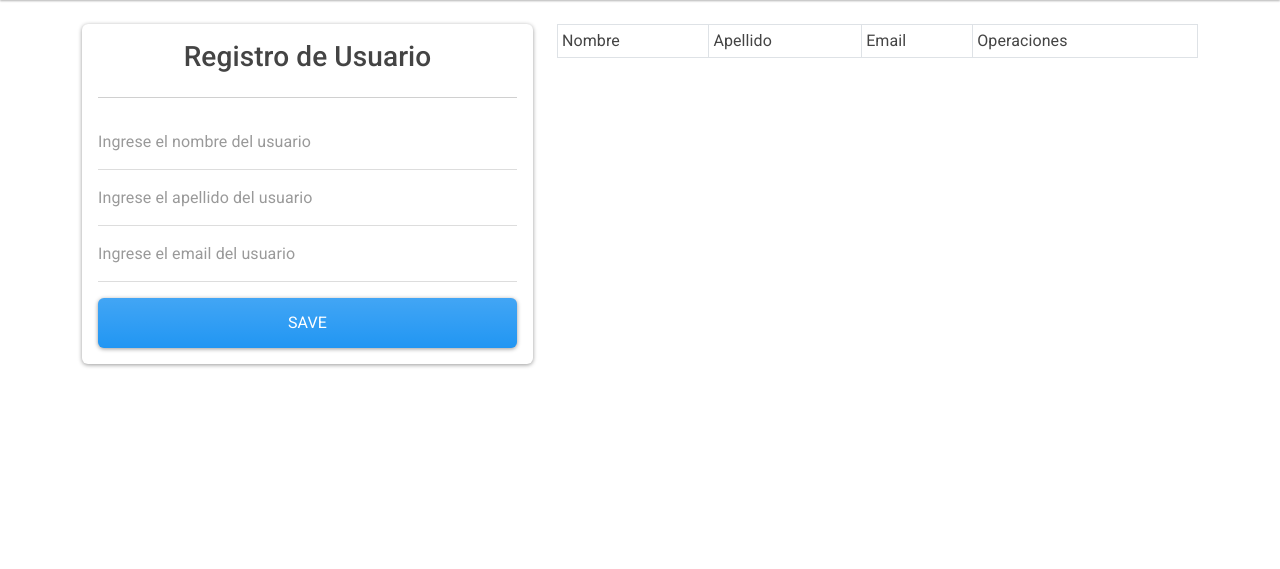
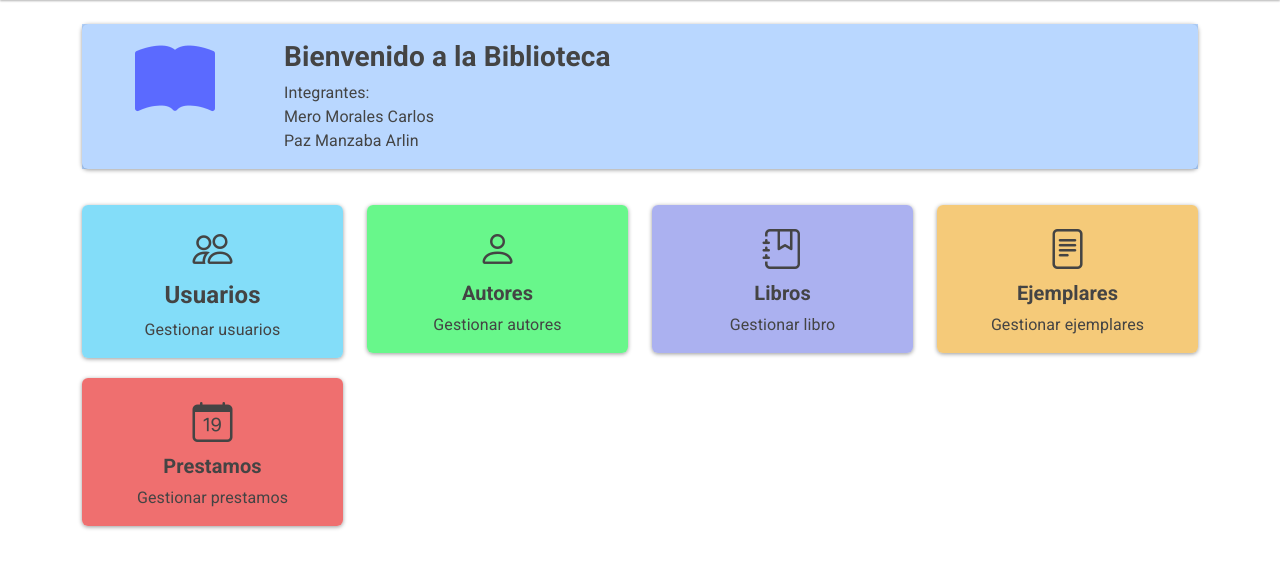
Before and after one commit to Arroll20005/Biblioteca-Flask, a Flask app: page / in a window 1280 px wide. Shown: the part 85-654 px from the top of the page. Run offline with Flask 3, Linux system fonts and the light colour scheme; data that the repository does not hold is empty; some libraries are stand-ins or nearby versions.

Commit message:
Implementaciones: Creación de index.html para la vista principal Uso de iconos de la libreria de bootstrap Card styles de bootstrap 5.0 Uso de excepciones para evitar errores de eliminar registros asociados en otras tablas

```diff
--- a/App.py
+++ b/App.py
@@ -15,14 +15,10 @@ mysql= MySQL(app)
 # seetings
 app.secret_key = 'mysecretkey'
 
-# Temporal
-# Muestra tabla usuario hasta crear la vista principal
+# VISTA PRINCINPAL DE LA BIBLIOTECA
 @app.route('/')
 def index():
-    cur = mysql.connection.cursor()
-    cur.execute('select * from usuario')
-    data = cur.fetchall()
-    return render_template('usuario.html', usuario = data)
+    return render_template('index.html')
 
 # ------------------------------------------------------------------------------------------------
 # Tabla Usuario
@@ -43,13 +39,13 @@ def add_usuario():
         email = request.form['email'].strip()
         # Validacion para evitar campos vacios
         if not nombre or not apellido or not email:
-            flash('Todos los campos son obligatorios')
+            flash('Todos los campos son obligatorios', 'warning')
             return redirect(url_for('indexusuario'))
 
         cur = mysql.connection.cursor()
         cur.execute('insert into usuario (nombre, apellido, email) values (%s, %s, %s)', (nombre, apellido, email))
         mysql.connection.commit()
-        flash('Usuario agregado correctamente')
+        flash('Usuario agregado correctamente', 'success')
 
         return redirect(url_for('indexusuario'))
 
@@ -70,7 +66,7 @@ def update_usuario(id):
         apellido = request.form['apellido'].strip()
         email = request.form['email'].strip()
         if not nombre or not apellido or not email:
-            flash('Todos los campos son obligatorios')
+            flash('Todos los campos son obligatorios', 'warning')
             return redirect(url_for('indexusuario'))
 
         cur = mysql.connection.cursor()
@@ -82,16 +78,20 @@ def update_usuario(id):
             where usuario_id =%s
         """, (nombre, apellido, email, id))
         mysql.connection.commit()
-        flash('Usuario actualizado correctamente')
+        flash('Usuario actualizado correctamente', 'success')
         return redirect(url_for('indexusuario'))
 
 # ELIMINA USUARIO
 @app.route('/delete_usuario/<string:id>')
 def delete_usuario(id):
-    cur = mysql.connection.cursor()
-    cur.execute('delete from usuario where usuario_id = %s', (id,))
-    mysql.connection.commit()
-    flash('Usuario eliminado correctamente')
+    try:
+        cur = mysql.connection.cursor()
+        cur.execute('delete from usuario where usuario_id = %s', (id,))
+        mysql.connection.commit()
+        flash('Usuario eliminado correctamente', 'success')
+    except Exception:
+        mysql.connection.rollback()
+        flash('No se pudo eliminar el usuario', 'danger')
     return redirect(url_for('indexusuario'))
 
 # ------------------------------------------------------------------------------------------------
@@ -110,13 +110,13 @@ def add_autor():
         apellido = request.form['apellido'].strip()
         nacionalidad = request.form['nacionalidad'].strip()
         if not nombre or not apellido or not nacionalidad:
-            flash('Todos los campos son obligatorios')
+            flash('Todos los campos son obligatorios', 'warning')
             return redirect(url_for('indexautor'))
 
         cur = mysql.connection.cursor()
         cur.execute('insert into autor (nombre, apellido, nacionalidad) values (%s, %s, %s)', (nombre, apellido, nacionalidad))
         mysql.connection.commit()
-        flash('Autor agregado correctamente')
+        flash('Autor agregado correctamente', 'success')
         return redirect(url_for('indexautor'))
 
 # EXTRAE DATOS DE AUTOR
@@ -134,7 +134,7 @@ def update_autor(id):
     apellido = request.form['apellido'].strip()
     nacionalidad = request.form['nacionalidad'].strip()
     if not nombre or not apellido or not nacionalidad:
-        flash('Todos los campos son obligatorios')
+        flash('Todos los campos son obligatorios','warning')
         return redirect(url_for('indexautor'))
 
     cur = mysql.connection.cursor()
@@ -146,16 +146,20 @@ def update_autor(id):
         where autor_id = %s
     """, (nombre, apellido, nacionalidad, id))
     mysql.connection.commit()
-    flash('Autor actualizado correctamente')
+    flash('Autor actualizado correctamente', 'success')
     return redirect(url_for('indexautor'))
 
 # ELIMINA AUTOR
 @app.route('/delete_autor/<string:id>')
 def delete_autor(id):
-    cur = mysql.connection.cursor()
-    cur.execute('delete from autor where autor_id = %s', (id,))
-    mysql.connection.commit()
-    flash('Autor eliminado correctamente')
+    try:
+        cur = mysql.connection.cursor()
+        cur.execute('delete from autor where autor_id = %s', (id,))
+        mysql.connection.commit()
+        flash('Autor eliminado correctamente', 'success')
+    except Exception:
+            mysql.connection.rollback()
+            flash('No se pudo eliminar el usuario', 'danger')
     return redirect(url_for('indexautor'))
 
 # ------------------------------------------------------------------------------------------------
@@ -191,7 +195,7 @@ def add_libro():
     anio_publicacion = request.form['anio_publicacion'].strip()
     autor_id = request.form['autor_id'].strip()
     if not titulo or not anio_publicacion or not autor_id:
-        flash('Todos los campos son obligatorios')
+        flash('Todos los campos son obligatorios', 'warning')
         return redirect(url_for('indexlibro'))
     # Controlardor de error para año ingresado
     try:
@@ -222,7 +226,7 @@ def update_libro(id):
     anio_publicacion = request.form['anio_publicacion'].strip()
     autor_id = request.form['autor_id'].strip()
     if not titulo or not anio_publicacion or not autor_id:
-        flash('Todos los campos son obligatorios')
+        flash('Todos los campos son obligatorios', 'warning')
         return redirect(url_for('indexlibro'))
     # Controlardor de error para año ingresado
     try:
@@ -243,10 +247,14 @@ def update_libro(id):
 # ELIMINA LIBRO
 @app.route('/delete_libro/<string:id>')
 def delete_libro(id):
-    cur = mysql.connection.cursor()
-    cur.execute('delete from libro where libro_id = %s', (id,))
-    mysql.connection.commit()
-    flash('Libro eliminado correctamente', 'success')
+    try:
+        cur = mysql.connection.cursor()
+        cur.execute('delete from libro where libro_id = %s', (id,))
+        mysql.connection.commit()
+        flash('Libro eliminado correctamente', 'success')
+    except Exception:
+            mysql.connection.rollback()
+            flash('No se pudo eliminar el libro', 'danger')
     return redirect(url_for('indexlibro'))
 
 # ------------------------------------------------------------------------------------------------
@@ -360,7 +368,7 @@ def delete_ejemplar(id):
         flash('Ejemplar eliminado correctamente', 'success')
     except Exception:
         mysql.connection.rollback()
-        flash('No se pudo eliminar', 'danger')
+        flash('No se pudo eliminar el ejemplar', 'danger')
     return redirect(url_for('indexejemplar'))
 
 # ------------------------------------------------------------------------------------------------
--- a/templates/autor.html
+++ b/templates/autor.html
@@ -4,10 +4,10 @@
 
 <div class="row">
     <div class="col-md-5">
-        {% with messages = get_flashed_messages() %}
+        {% with messages = get_flashed_messages(with_categories = true) %}
         {% if messages %}
-        {% for message in messages %}
-        <div class="alert alert-dismissible alert-success">
+        {% for category, message in messages %}
+        <div class="alert alert-{{category}} alert-dismissible fade show">
             <button type="button" class="btn-close" data-bs-dismiss="alert">
             </button>
             {{message}}
--- /dev/null
+++ b/templates/index.html
@@ -0,0 +1,85 @@
+{% extends 'layout.html' %}
+{% block body %}
+
+<div class="card mb-3" >
+  <div class="row g-0" style="background-color: rgba(0, 110, 255, 0.274);">
+    <div class="col-md-2 text-center" style="color: rgba(0, 0, 255, 0.507);">
+      <i class="bi bi-book-fill" style="font-size: 5rem;"></i>
+
+    </div>
+    <div class="col-md-8">
+      <div class="card-body">
+        <h3 class="card-title fw-bold">Bienvenido a la Biblioteca</h3>
+        <p class="card-text">
+            Integrantes: <br>
+            Mero Morales Carlos <br>
+            Paz Manzaba Arlin
+        </p>
+      </div>
+    </div>
+  </div>
+</div>
+<div class="row text-center" >
+    <div class="col-sm-3" style="margin-top: 20px; cursor: pointer;">
+        <div class="card " style="background-color: rgba(38, 196, 245, 0.568);">
+            <a href="/usuario" class="stretched-link text-reset" style="text-decoration: none;">
+                <div class="card-body">
+                    <i class="bi bi-people fs-1"></i>
+                    <h4 class="card-title fw-bold">Usuarios</h4>
+                    <p class="card-text">Gestionar usuarios</p>
+                </div>
+            </a>
+        </div>
+    </div>
+    <div class="col-sm-3" style="margin-top: 20px; cursor: pointer;">
+        <div class="card " style="background-color: rgba(30, 243, 83, 0.671);">
+            <a href="/autor" class="stretched-link text-reset" style="text-decoration: none;">
+                <div class="card-body">
+                    <i class="bi bi-person fs-1"></i>
+                    <h5 class="card-title fw-bold">Autores</h5>
+                    <p class="card-text">Gestionar autores</p>
+                </div>
+            </a>
+        </div>
+    </div>
+    <div class="col-sm-3" style="margin-top: 20px; cursor: pointer;">
+        <div class="card " style="background-color: rgba(105, 117, 228, 0.562);">
+            <a href="/libro" class="stretched-link text-reset" style="text-decoration: none;">
+                <div class="card-body">
+                    <i class="bi bi-journal-bookmark fs-1"></i>
+                    <h5 class="card-title fw-bold">Libros</h5>
+                    <p class="card-text">Gestionar libro</p>
+                </div>
+            </a>
+        </div>
+    </div>
+    <div class="col-sm-3" style="margin-top: 20px; cursor: pointer;">
+        <div class="card " style="background-color: rgba(238, 160, 16, 0.562);">
+            <a href="/ejemplar" class="stretched-link text-reset" style="text-decoration: none;">
+                <div class="card-body">
+                    <i class="bi bi-file-text fs-1"></i>
+                    <h5 class="card-title fw-bold">Ejemplares</h5>
+                    <p class="card-text">Gestionar ejemplares</p>
+                </div>
+            </a>
+        </div>
+    </div>
+    <div class="col-sm-3" style="margin-top: 20px; cursor: pointer;">
+        <div class="card " style="background-color: rgba(236, 76, 76, 0.801);">
+            <a href="/prestamo" class="stretched-link text-reset" style="text-decoration: none;">
+                <div class="card-body">
+                    <i class="bi bi-calendar-date fs-1"></i>
+                    <h5 class="card-title fw-bold">Prestamos</h5>
+                    <p class="card-text">Gestionar prestamos</p>
+                </div>
+            </a>
+        </div>
+    </div>
+</div>
+
+
+
+
+
+
+{% endblock %}
--- a/templates/layout.html
+++ b/templates/layout.html
@@ -1,5 +1,6 @@
 <!-- https://getbootstrap.com/docs/5.0/getting-started/introduction/
      https://bootswatch.com/materia/
+     https://icons.getbootstrap.com/
 -->
 
 <!DOCTYPE html>
@@ -56,6 +57,7 @@
         crossorigin="anonymous"></script>
     <script src="{{url_for('static', filename='js/main.js')}}">
     </script>
+    <link rel="stylesheet" href="https://cdn.jsdelivr.net/npm/bootstrap-icons@1.13.1/font/bootstrap-icons.min.css">
 </body>
 
 </html>
--- a/templates/usuario.html
+++ b/templates/usuario.html
@@ -2,10 +2,10 @@
 {% block body %}
 <div class="row">
     <div class="col-md-5">
-        {% with messages = get_flashed_messages() %}
+        {% with messages = get_flashed_messages(with_categories = true) %}
         {% if messages %}
-        {% for message in messages %}
-        <div class="alert alert-dismissible alert-success">
+        {% for category, message in messages %}
+        <div class="alert alert-{{category}} alert-dismissible fade show">
             <button type="button" class="btn-close" data-bs-dismiss="alert"></button>
             {{message}}
             <font dir="auto" style="vertical-align: inherit;">
```
